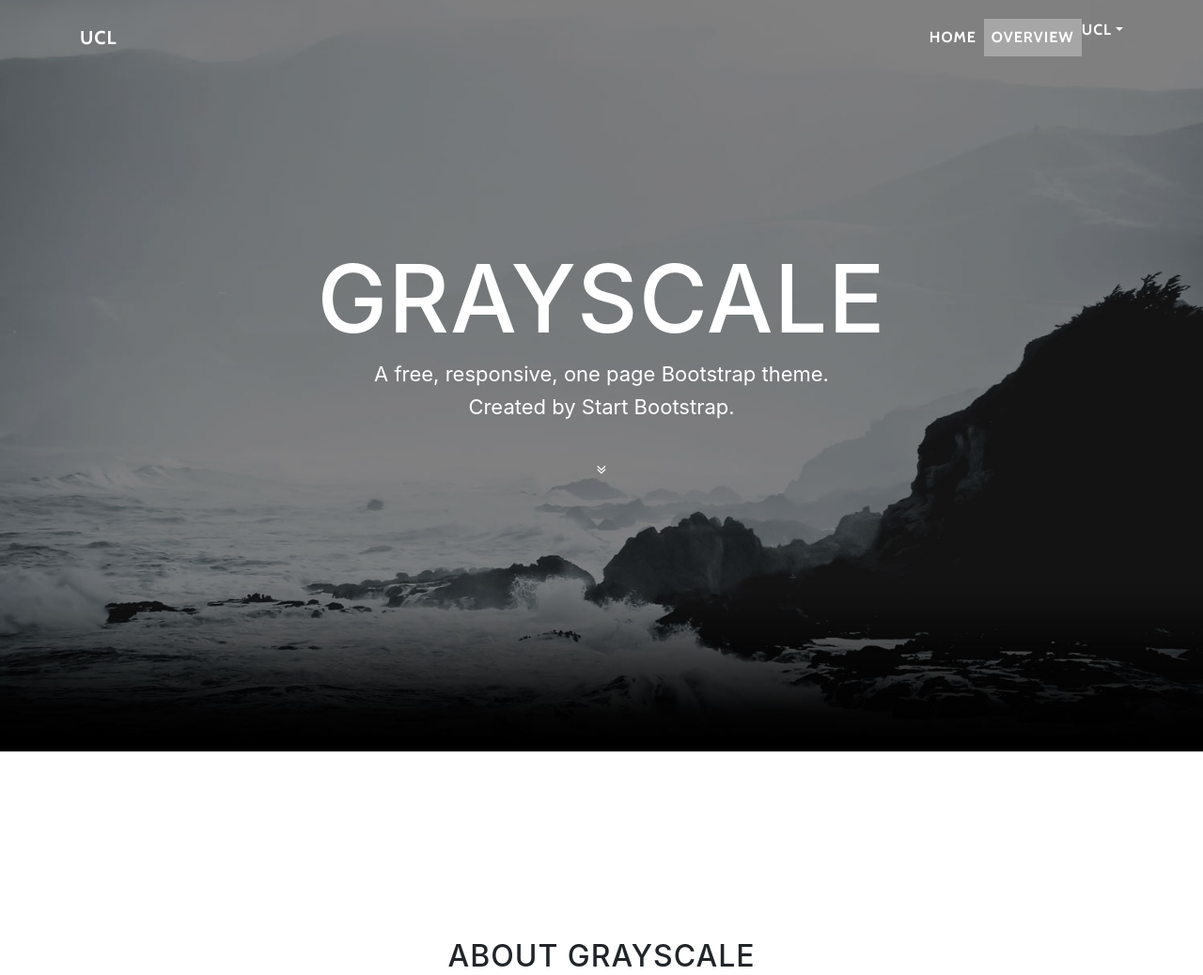
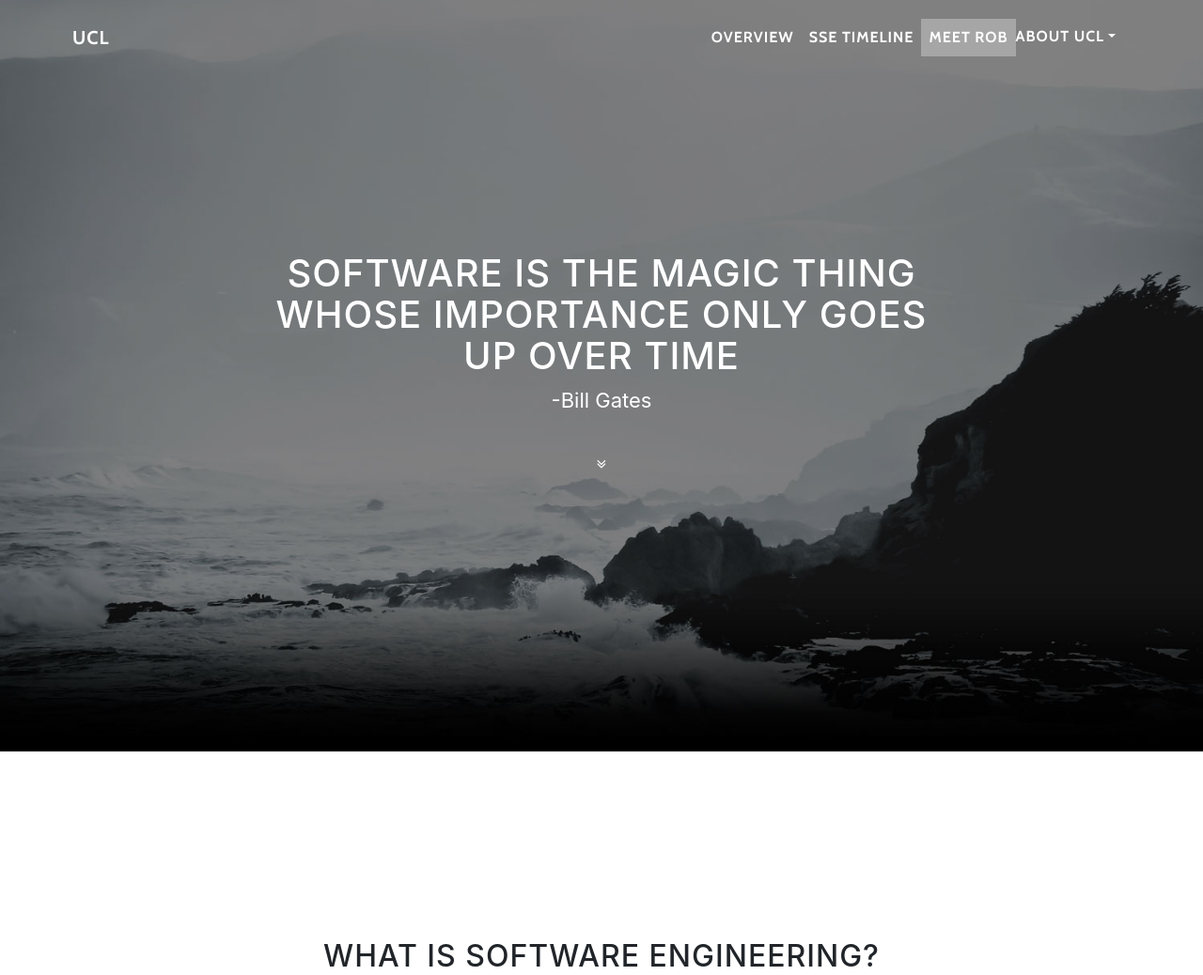
Before and after one commit to camelcars-ucl/SSE-website, a website with bundled scripts: page index.html in a window 1280 px wide. Shown: the top 1038 px of the page at 94% size. Built offline with nearby package versions, Linux system fonts and the light colour scheme.

Commit message:
modified the home page to suit our needs

```diff
--- a/css/grayscale.css
+++ b/css/grayscale.css
@@ -46,6 +46,10 @@ a {
     text-decoration: none;
     color: #1d9b6c; }
 
+.divider_22 {
+  background-color: white;
+}
+
 #mainNav {
   font-family: 'Cabin', 'Helvetica Neue', Helvetica, Arial, sans-serif;
   margin-bottom: 0;
@@ -72,6 +76,18 @@ a {
     #mainNav .navbar-nav .nav-item:active, #mainNav .navbar-nav .nav-item:focus {
       outline: none;
       background-color: transparent; }
+    #mainNav .dropdown{
+      padding-left: 10px;
+      padding-top: 7px;
+    }
+    #mainNav .dropdown-menu{
+      background-color: transparent;
+      border: none;
+    }
+
+    #mainNav .dropdown-menu .divider{
+      background-color: white;
+    }
   @media (min-width: 992px) {
     #mainNav {
       padding-top: 20px;
@@ -92,6 +108,11 @@ a {
         background-color: rgba(255, 255, 255, 0.3); }
         #mainNav .nav-link.active:hover {
           color: white; } }
+      #mainNav .dropdown{
+        padding-left: 0px;
+        padding-top: 7px;
+      }
+
 
 .masthead {
   display: table;
--- a/index.html
+++ b/index.html
@@ -8,7 +8,7 @@
     <meta name="description" content="">
     <meta name="author" content="">
 
-    <title>Grayscale - Start Bootstrap Theme</title>
+    <title>Software Systems Engineering - UCL</title>
 
     <!-- Bootstrap core CSS -->
     <link href="vendor/bootstrap/css/bootstrap.min.css" rel="stylesheet">
@@ -19,14 +19,14 @@
     <link href='https://fonts.googleapis.com/css?family=Cabin:700' rel='stylesheet' type='text/css'>
 
     <!-- Custom styles for this template -->
-    <link href="css/grayscale.min.css" rel="stylesheet">
+    <link href="css/grayscale.css" rel="stylesheet">
 
   </head>
 
   <body id="page-top">
 
     <!-- Navigation -->
-    <nav class="navbar navbar-expand-lg navbar-light fixed-top" id="mainNav">
+    <nav class="navbar navbar-nav navbar-expand-lg navbar-light fixed-top" id="mainNav">
       <div class="container">
         <a class="navbar-brand js-scroll-trigger" href="#page-top">UCL</a>
         <button class="navbar-toggler navbar-toggler-right" type="button" data-toggle="collapse" data-target="#navbarResponsive" aria-controls="navbarResponsive" aria-expanded="false" aria-label="Toggle navigation">
@@ -36,18 +36,21 @@
         <div class="collapse navbar-collapse" id="navbarResponsive">
           <ul class="navbar-nav ml-auto">
             <li class="nav-item">
-              <a class="nav-link js-scroll-trigger" href="#about">Home</a>
+              <a class="nav-link js-scroll-trigger" href="#about">Overview</a>
             </li>
             <li class="nav-item">
-              <a class="nav-link js-scroll-trigger" href="#download">Overview</a>
+              <a class="nav-link js-scroll-trigger" href="#download">SSE timeline</a>
             </li>
-            <li class="dropdown">
-                <a href="#" data-toggle="dropdown" class="dropdown-toggle">UCL<b class="caret"></b></a>
-                <ul class="dropdown-menu">
-                    <li><a href="#">About Us</a></li>
-                    <li><a href="#">Our Goal</a></li>
+            <li class="nav-item">
+              <a class="nav-link js-scroll-trigger" href="#meetrob">Meet Rob</a>
+            </li>
+            <li class="dropdown nav-item">
+                <a href="#" data-toggle="dropdown" class="dropdown-toggle">About UCL<b class="caret"></b></a>
+                <ul class="dropdown-menu ml-auto">
+                    <li class="nav-item"><a href="#">Our Goal</a></li>
                     <li><a href="#">Active Projects</a></li>
                     <li class="divider"></li>
+                    <li><a href="#">Our Team</a></li>
                 </ul>
             </li>
           </ul>
@@ -61,9 +64,8 @@
         <div class="container">
           <div class="row">
             <div class="col-lg-8 mx-auto">
-              <h1 class="brand-heading">Grayscale</h1>
-              <p class="intro-text">A free, responsive, one page Bootstrap theme.
-                <br>Created by Start Bootstrap.</p>
+              <h1>Software is the magic thing whose importance only goes up over time</h1>
+              <p class="intro-text">-Bill Gates</p>
               <a href="#about" class="btn btn-circle js-scroll-trigger">
                 <i class="fa fa-angle-double-down animated"></i>
               </a>
@@ -78,7 +80,7 @@
       <div class="container">
         <div class="row">
           <div class="col-lg-8 mx-auto">
-            <h2>About Grayscale</h2>
+            <h2>What is software engineering?</h2>
             <p>Grayscale is a free Bootstrap theme created by Start Bootstrap. It can be yours right now, simply download the template on
               <a href="http://startbootstrap.com/template-overviews/grayscale/">the preview page</a>. The theme is open source, and you can use it for any purpose, personal or commercial.</p>
             <p>This theme features stock photos by
@@ -103,7 +105,7 @@
     </section>
 
     <!-- Contact Section -->
-    <section id="contact" class="content-section text-center">
+    <section id="meetrob" class="content-section text-center">
       <div class="container">
         <div class="row">
           <div class="col-lg-8 mx-auto">
```
